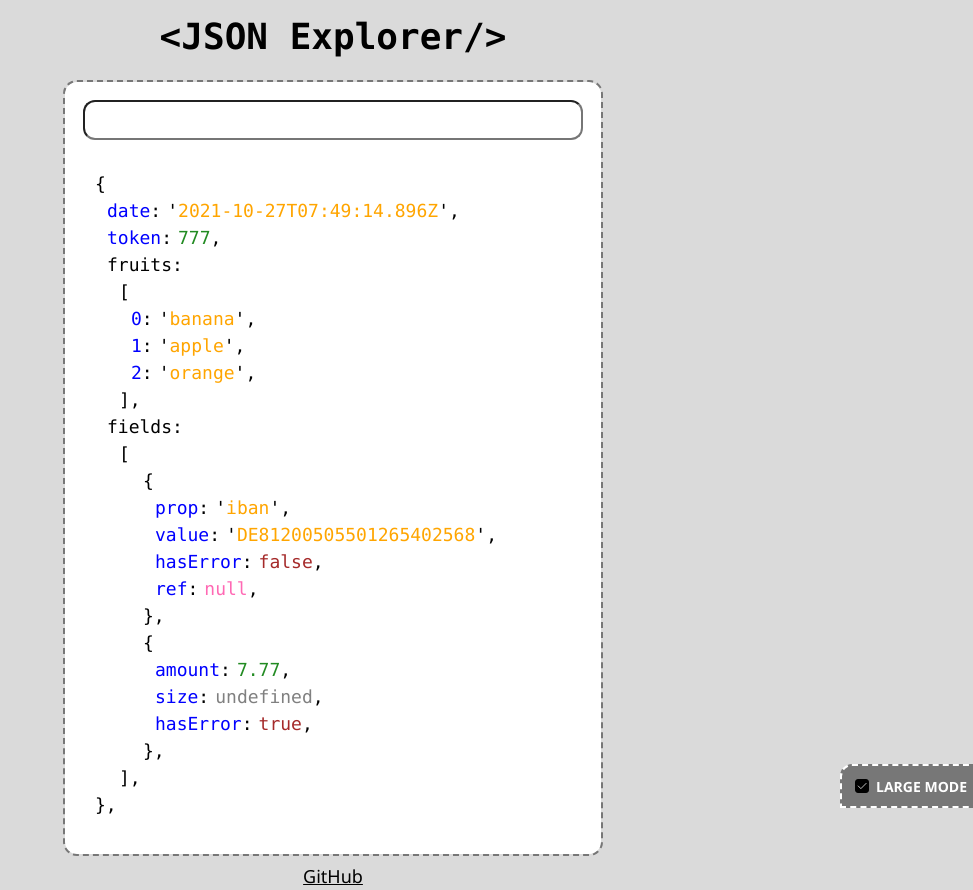
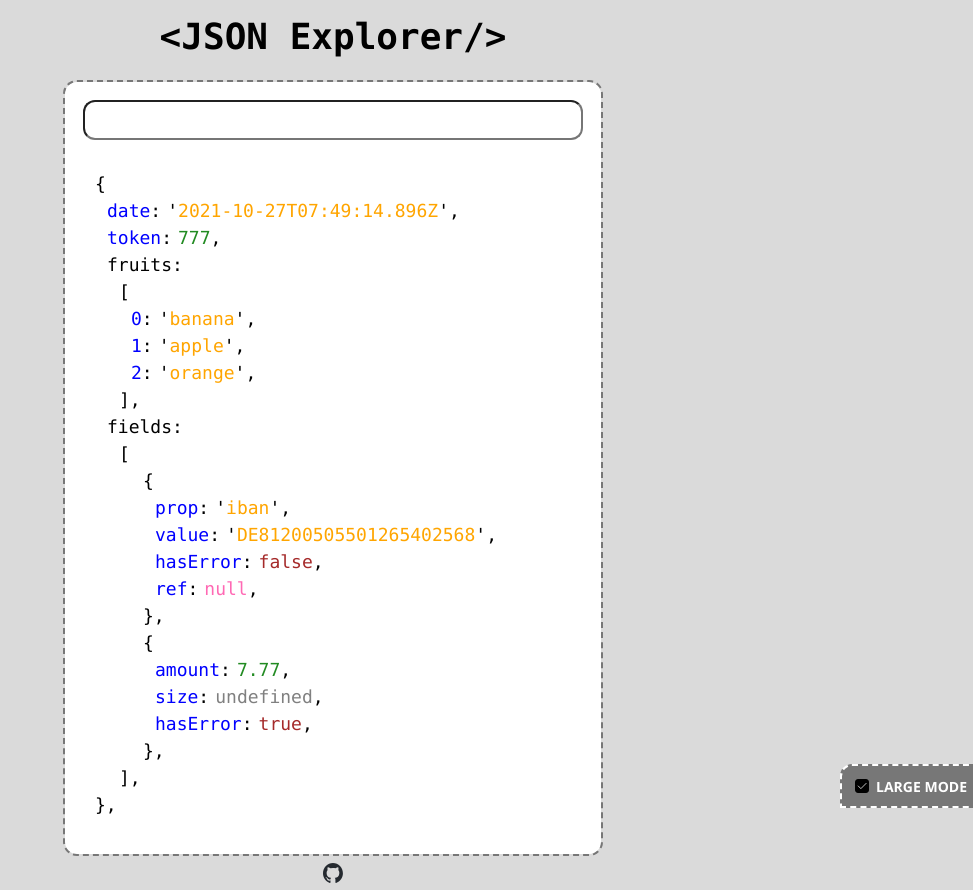
Before and after one commit to fer-nando-machado/react-json-explorer, a React (Vite) app: page / in a window 1280 px wide. Shown: the whole page, without its empty margins (307-1280 px from the left). Built offline with nearby package versions, Linux system fonts and the light colour scheme.

Commit message:
includes github cat

```diff
--- a/src/App.tsx
+++ b/src/App.tsx
@@ -1,7 +1,8 @@
 import { useState } from "react";
-import "./App.scss";
 import "./CustomCheckbox.js";
 import JSONExplorer from "./JSONExplorer";
+import "./App.scss";
+import GitHub from "./assets/github.svg";
 
 const data = {
   date: "2021-10-27T07:49:14.896Z",
@@ -37,7 +38,7 @@ function App() {
         <JSONExplorer data={data} />
       </div>
       <a href="https://github.com/fer-nando-machado/react-json-explorer">
-        GitHub
+        <img src={GitHub} alt="GitHub" height={20} />
       </a>
       <div className="large-mode" onClick={onClick}>
         <custom-checkbox checked={isLargeMode} />
```
Also changed, not shown: src/assets/github.svg (added).
